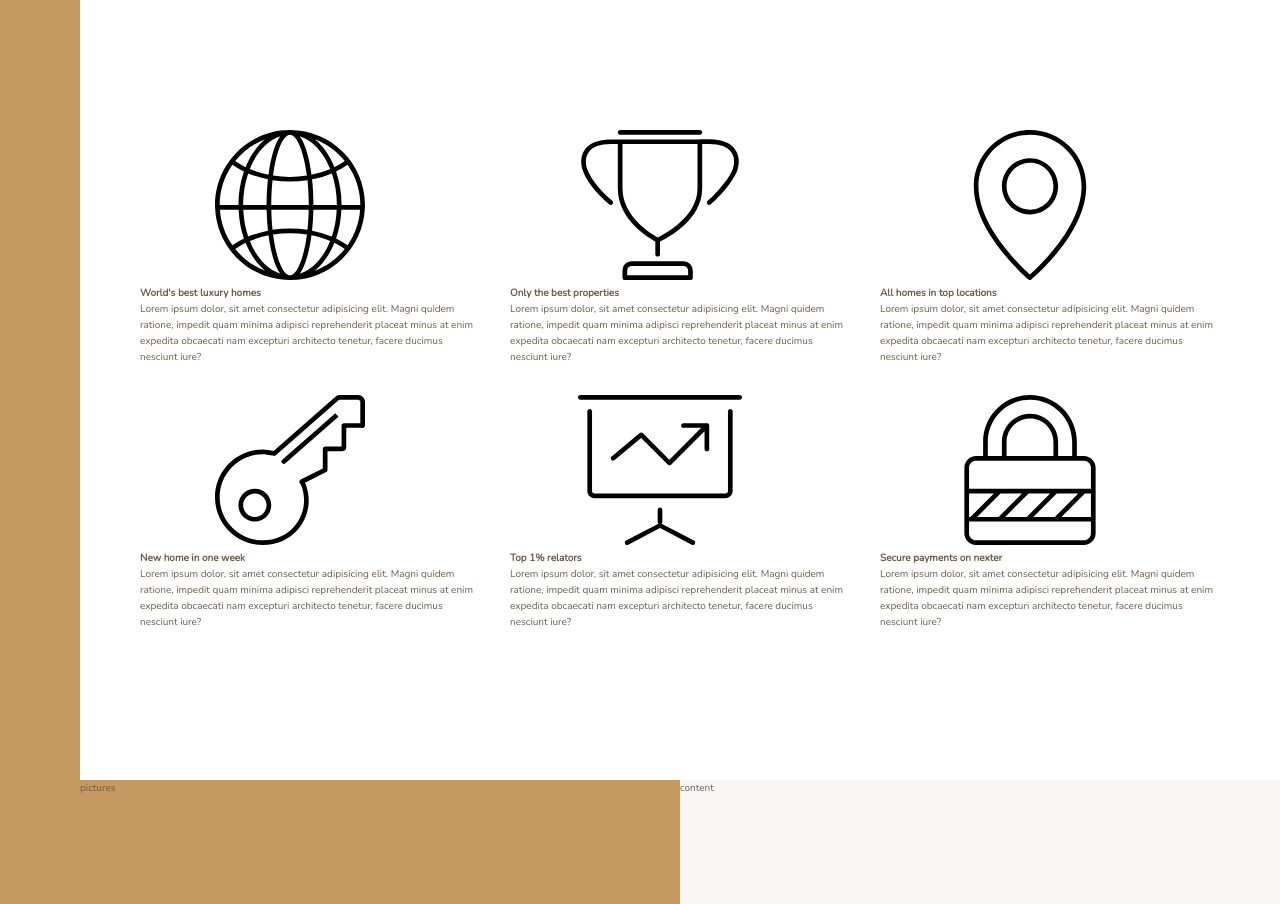
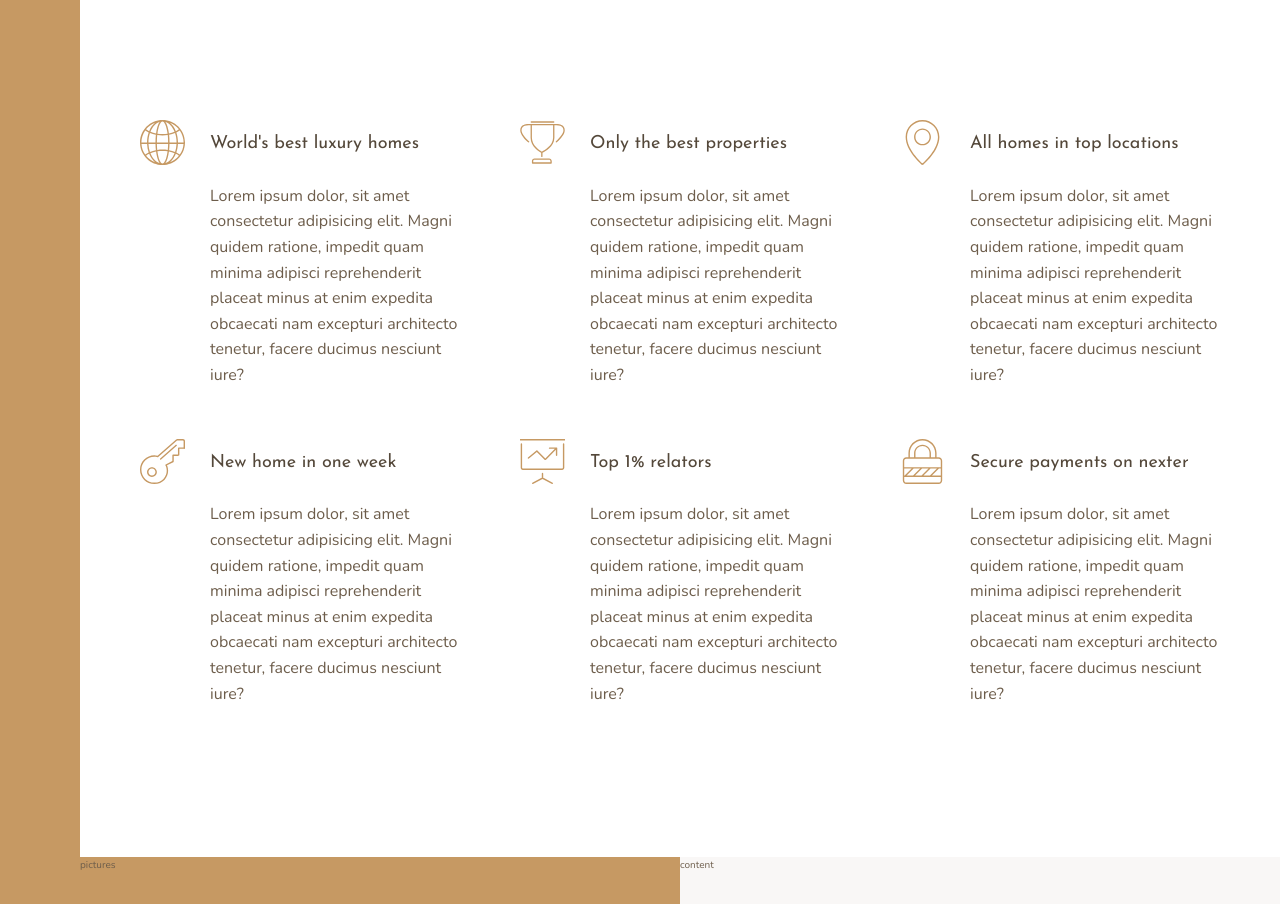
Before and after one commit to vinsonxavier12/nexter, a website: page index.html in a window 1280 px wide. Shown: the part 660-1564 px from the top of the page. Drawn offline with nearby package versions, Linux system fonts and the light colour scheme.

Commit message:
Completed features section

```diff
--- a/index.html
+++ b/index.html
@@ -22,7 +22,7 @@
         <svg class="feature__icon">
           <use xlink:href="img/sprite.svg#icon-global"></use>
         </svg>
-        <h4 class="heading-4">World's best luxury homes</h4>
+        <h4 class="heading-4 heading-4--dark">World's best luxury homes</h4>
         <p class="feature__text">
           Lorem ipsum dolor, sit amet consectetur adipisicing elit. Magni quidem
           ratione, impedit quam minima adipisci reprehenderit placeat minus at
@@ -35,7 +35,7 @@
         <svg class="feature__icon">
           <use xlink:href="img/sprite.svg#icon-trophy"></use>
         </svg>
-        <h4 class="heading-4">Only the best properties</h4>
+        <h4 class="heading-4 heading-4--dark">Only the best properties</h4>
         <p class="feature__text">
           Lorem ipsum dolor, sit amet consectetur adipisicing elit. Magni quidem
           ratione, impedit quam minima adipisci reprehenderit placeat minus at
@@ -48,7 +48,7 @@
         <svg class="feature__icon">
           <use xlink:href="img/sprite.svg#icon-map-pin"></use>
         </svg>
-        <h4 class="heading-4">All homes in top locations</h4>
+        <h4 class="heading-4 heading-4--dark">All homes in top locations</h4>
         <p class="feature__text">
           Lorem ipsum dolor, sit amet consectetur adipisicing elit. Magni quidem
           ratione, impedit quam minima adipisci reprehenderit placeat minus at
@@ -61,7 +61,7 @@
         <svg class="feature__icon">
           <use xlink:href="img/sprite.svg#icon-key"></use>
         </svg>
-        <h4 class="heading-4">New home in one week</h4>
+        <h4 class="heading-4 heading-4--dark">New home in one week</h4>
         <p class="feature__text">
           Lorem ipsum dolor, sit amet consectetur adipisicing elit. Magni quidem
           ratione, impedit quam minima adipisci reprehenderit placeat minus at
@@ -74,7 +74,7 @@
         <svg class="feature__icon">
           <use xlink:href="img/sprite.svg#icon-presentation"></use>
         </svg>
-        <h4 class="heading-4">Top 1% relators</h4>
+        <h4 class="heading-4 heading-4--dark">Top 1% relators</h4>
         <p class="feature__text">
           Lorem ipsum dolor, sit amet consectetur adipisicing elit. Magni quidem
           ratione, impedit quam minima adipisci reprehenderit placeat minus at
@@ -87,7 +87,7 @@
         <svg class="feature__icon">
           <use xlink:href="img/sprite.svg#icon-lock"></use>
         </svg>
-        <h4 class="heading-4">Secure payments on nexter</h4>
+        <h4 class="heading-4 heading-4--dark">Secure payments on nexter</h4>
         <p class="feature__text">
           Lorem ipsum dolor, sit amet consectetur adipisicing elit. Magni quidem
           ratione, impedit quam minima adipisci reprehenderit placeat minus at
--- a/sass/_features.scss
+++ b/sass/_features.scss
@@ -2,6 +2,25 @@
   grid-column: center-start / center-end;
   margin: 15rem 0;
   display: grid;
-  grid-template-columns: repeat(3, 1fr);
-  gap: 3rem;
+  // grid-template-columns: repeat(3, 1fr);
+  grid-template-columns: repeat(auto-fit, minmax(25rem, 1fr));
+  gap: 6rem;
 }
+
+.feature {
+  display: grid;
+  grid-template-columns: min-content 1fr;
+  gap: 2.5rem;
+
+  &__icon {
+    fill: $color-primary;
+    width: 4.5rem;
+    height: 4.5rem;
+    grid-row: 1 / span 2;
+    translate: 0 -1rem;
+  }
+
+  &__text {
+    font-size: 1.6rem;
+  }
+}
--- a/sass/_typography.scss
+++ b/sass/_typography.scss
@@ -0,0 +1,29 @@
+%heading {
+  font-family: $font-display;
+  font-weight: 400;
+}
+
+.heading-1 {
+  @extend %heading;
+}
+
+.heading-2 {
+  @extend %heading;
+}
+
+.heading-3 {
+  @extend %heading;
+}
+
+.heading-4 {
+  @extend %heading;
+  font-size: 1.8rem;
+
+  &--light {
+    color: $color-grey-light-1;
+  }
+
+  &--dark {
+    color: $color-grey-dark-1;
+  }
+}
```
Also changed, not shown: css/style.css.
